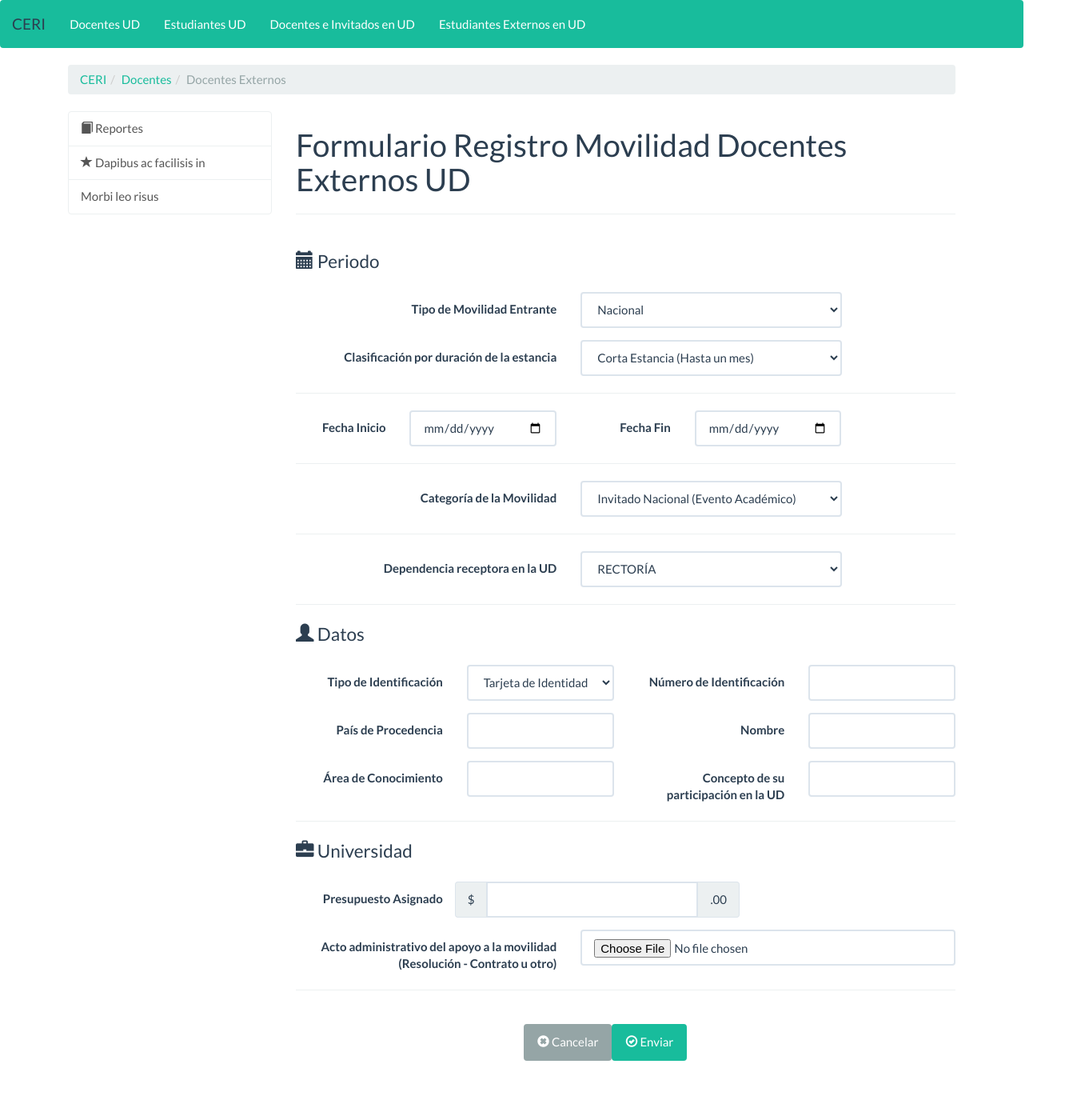
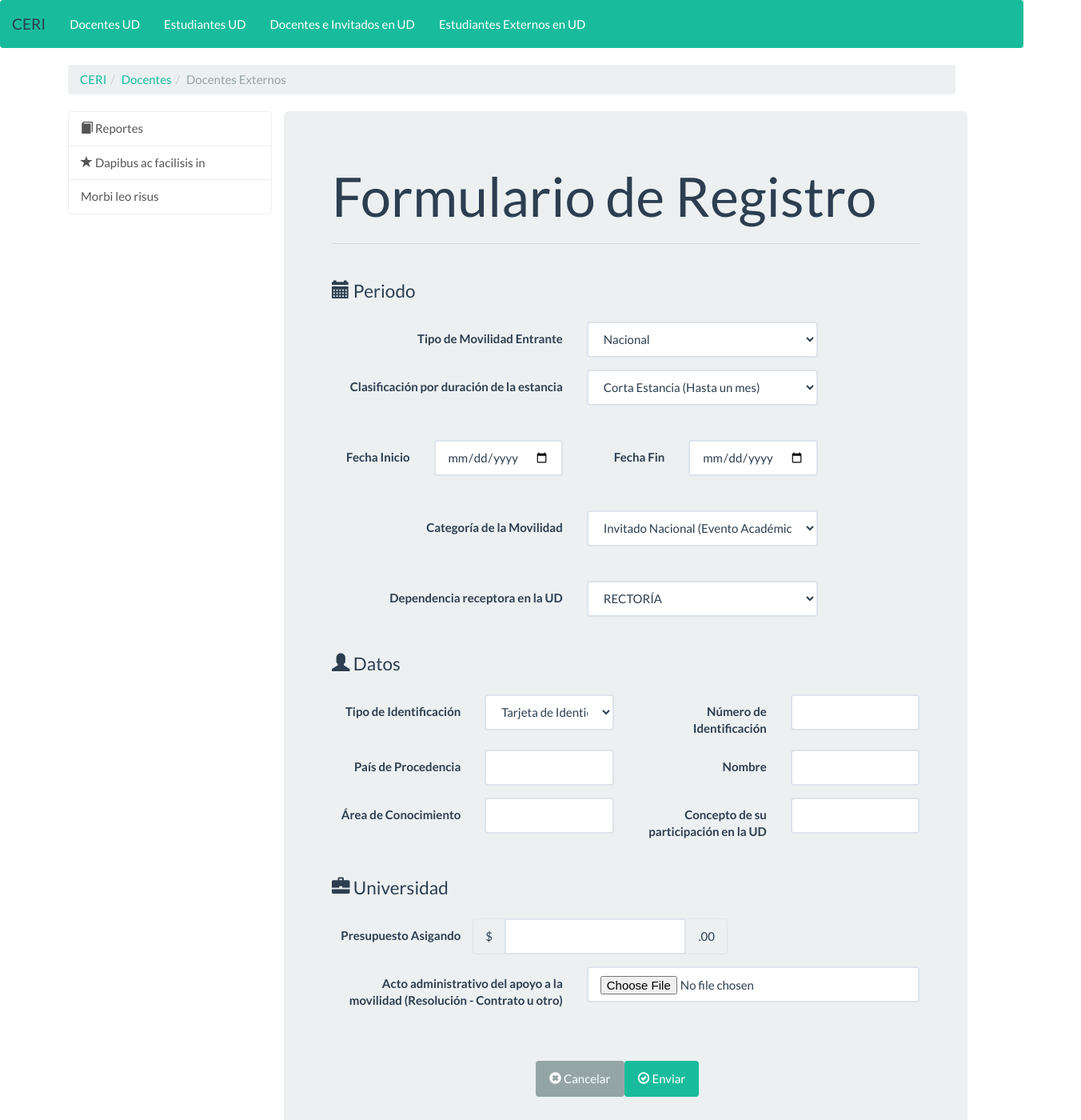
Before and after one commit to udistrital/ceri, an Angular app: page /docentes-entrantes in a window 1280 px wide. Shown: the top 1400 px of the page at 80% size, 1352 px wide, since content can reach past the window. Before the commit the page ends 1341 px from the top, so only its background shows below. Built offline with nearby package versions, Linux system fonts and the light colour scheme.

Commit message:
Actualización del color de fondo del formulario Docentes Entrantes

```diff
--- a/src/app/components/docentes-entrantes/docentes-entrantes.component.html
+++ b/src/app/components/docentes-entrantes/docentes-entrantes.component.html
@@ -10,15 +10,15 @@
 
        <div class="col-md-3">
           <div class="list-group">
-            <a href="#" class="list-group-item"> <span class="glyphicon glyphicon-book"></span> Reportes </a>
+              <a href="#" class="list-group-item"> <span class="glyphicon glyphicon-book"></span> Reportes  </a>
               <a href="#" class="list-group-item"> <span class="glyphicon glyphicon-star"></span> Dapibus ac facilisis in </a>
               <a href="#" class="list-group-item">Morbi leo risus </a>
             </div>
        </div>
 
-    <div class="col-md-9">
-        <h1>Formulario Registro Movilidad Docentes Externos UD</h1>
-        <hr>
+       <div class="col-md-9 jumbotron">
+          <h1>Formulario de Registro</h1>
+           <hr class="my-4">
           <br>
 
            <form class="form-horizontal">
@@ -44,7 +44,7 @@
                   </div>
                 </div>
 
-                <hr>
+                <hr class="my-4">
 
                 <legend> <span class="glyphicon glyphicon-calendar"></span> Periodo</legend>
                 <div class="form-group">
@@ -59,7 +59,7 @@
 
                 </div>
 
-                <hr>
+                <hr class="my-4">
 
 
                 <div class="form-group">
@@ -74,7 +74,7 @@
                     </select>
                   </div>
                 </div>
-                <hr>
+                <hr class="my-4">
 
                 <div class="form-group">
                   <label for="duracion" class="col-lg-5 control-label">Dependencia receptora en la UD</label>
@@ -101,7 +101,7 @@
                     </select>
                   </div>
                 </div>
-                <hr>
+                <hr class="my-4">
 
                 <legend><span class="glyphicon glyphicon-user"></span> Datos</legend>
                 <div class="form-group">
@@ -116,7 +116,7 @@
                       </div>
                  <label for="identificacion" class="col-lg-3 control-label">Número de Identificación</label>
                       <div class="col-lg-3">
-                        <input type="text" class="form-control" id="identificacion">
+                        <input type="number" class="form-control" id="identificacion">
                       </div>
                 </div>
 
@@ -147,15 +147,15 @@
                         <input type="text" class="form-control" id="concepto">
                       </div>
                 </div>
-                <hr>
+                  <hr class="my-4">
 
                   <legend><span class="glyphicon glyphicon-briefcase"></span> Universidad</legend>
                   <div class="form-group">
 
-                    <label for="pais" class="col-lg-3 control-label">Presupuesto Asignado </label>
+                 <label for="presupuesto" class="col-lg-3 control-label">Presupuesto Asigando </label>
                       <div class="col-lg-5 input-group">
                           <span class="input-group-addon">$</span>
-                        <input type="number" class="form-control" id="pais">
+                          <input type="number" class="form-control" id="presupuesto">
                           <span class="input-group-addon">.00</span>
                       </div>
 
@@ -170,7 +170,7 @@
 
                 </div>
 
-                <hr>
+                  <hr class="my-4">
                   <br>
 
                 <div class="form-group block-center">
```
Lines whose indentation alone changed are shown as unchanged.
